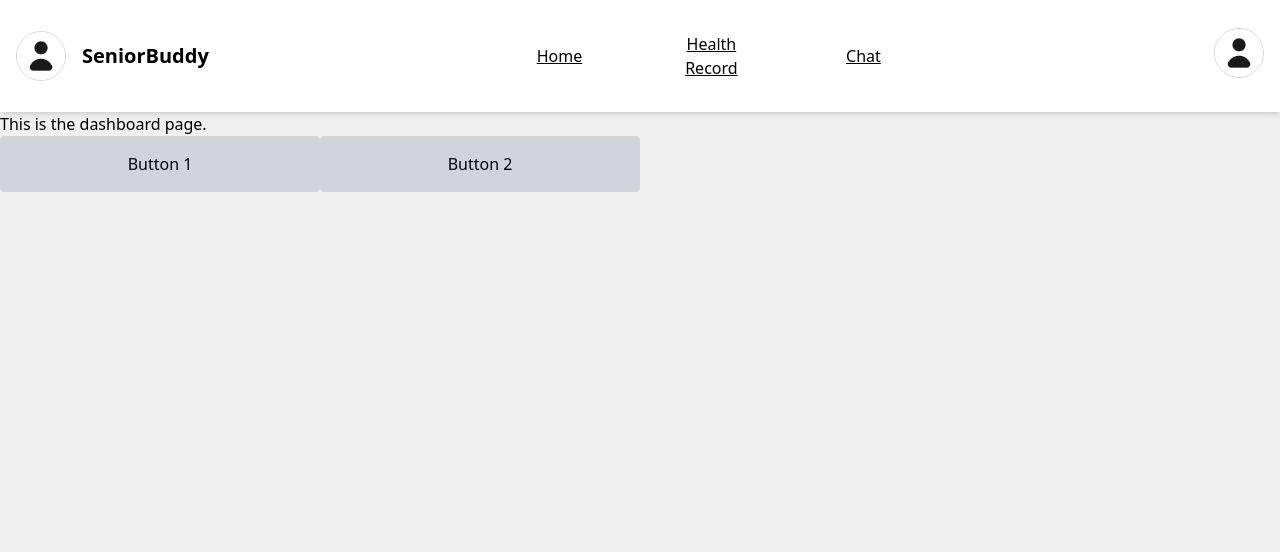
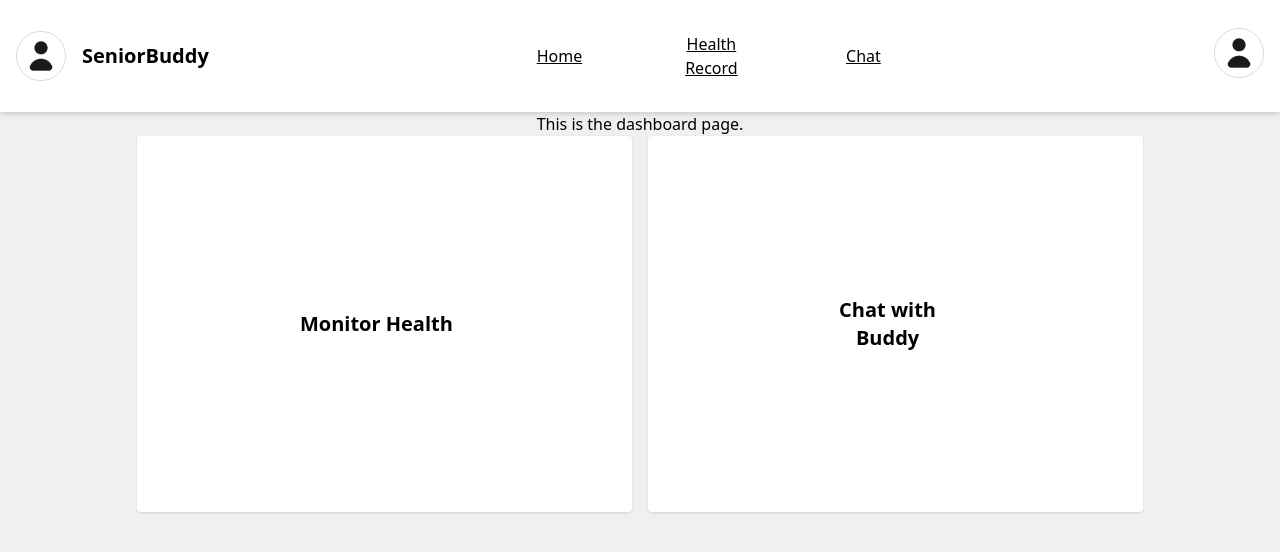
Before and after one commit to Carol-cs/nwhacks2025, a React (Vite) app in the folder client/: page / in a window 1280 px wide. Shown: the top 552 px of the page. Built offline with nearby package versions, Linux system fonts and the light colour scheme.

Commit message:
dashboard update

```diff
--- a/client/src/components/TopNavigationBar.jsx
+++ b/client/src/components/TopNavigationBar.jsx
@@ -19,20 +19,20 @@ const TopNavigationBar = () => {
                 </button>
                 <nav className="flex space-x-6">
                     <button
-                        className="rounded-button button-width"
+                        className="rounded-button rounded-button-width"
                         onClick={() => navigate('/')}
                     >
                         Home
                     </button>
 
                     <button
-                        className="rounded-button button-width"
+                        className="rounded-button rounded-button-width"
                         onClick={() => navigate('/health-record')}
                     >
                         Health Record
                     </button>
                     <button
-                        className="rounded-button button-width"
+                        className="rounded-button rounded-button-width"
                         onClick={() => navigate('/chat')}
                     >
                         Chat
--- a/client/src/index.css
+++ b/client/src/index.css
@@ -5,6 +5,13 @@
 body {
   /* font-family: 'Roboto', sans-serif; */
   background-color: #f0f0f0;
+}
+
+.logo {
+    width: 50px;
+    height: 50px;
+    border-radius: 100%;
+    border: 1.5px solid #d6d6d6;
 }
 
 .rounded-button {
@@ -27,9 +34,10 @@ body {
 .rounded-button:not(.current):hover {
     text-decoration-color: #d4d4d4;
 }
-.button-width {
+.rounded-button-width {
     width: 10vw;
 }
+
 .profile-button {
     width: 50px;
     height: 50px;
@@ -37,9 +45,9 @@ body {
     border: 1.5px solid #d6d6d6;
 }
 
-.logo {
-    width: 50px;
-    height: 50px;
-    border-radius: 100%;
-    border: 1.5px solid #d6d6d6;
+.page-preview-button {
+    @apply rounded bg-white p-40 w-1/2  flex justify-center items-center space-x-4 shadow;
 }
+.page-preview-button:hover {
+    @apply bg-gray-50;
+}
--- a/client/src/pages/ChatPage.jsx
+++ b/client/src/pages/ChatPage.jsx
@@ -1,10 +1,14 @@
 import React from "react";
 import { BrowserRouter as Router, Routes, Route } from "react-router-dom";
+import { Link, useNavigate } from "react-router-dom";
 
 const ChatPage = () => {
     return (
         <div>
             <h1>This is the chat page.</h1>
+            <Link to="/health-record">
+                <button className="rounded bg-gray-300 p-4 w-1/4">Button 1</button>
+            </Link>
         </div>
     );
 };
--- a/client/src/pages/DashboardPage.jsx
+++ b/client/src/pages/DashboardPage.jsx
@@ -1,17 +1,30 @@
 import React from "react";
-import { Link } from "react-router-dom";
+import { Link, useNavigate } from "react-router-dom";
 
 const DashboardPage = () => {
+  const navigate = useNavigate();
+
   return (
-    <div>
-      <h1>This is the dashboard page.</h1>
-      <nav>
-        <Link to="/health-record">
-          <button className="rounded bg-gray-300 p-4 w-1/4">Button 1</button>
-        </Link>
-        <Link to="/chat">
-          <button className="rounded bg-gray-300 p-4 w-1/4">Button 2</button>
-        </Link>
+    <div className="flex flex-col items-center">
+      <div className="flex justify-center items-center">
+        <h1>This is the dashboard page.</h1>
+      </div>
+      <nav className="flex justify-start space-x-4">
+        <button
+            onClick={() => navigate('/')}
+            className="page-preview-button"
+        >
+          <h1 className="text-xl font-bold">Monitor Health</h1>
+          <img></img>
+        </button>
+
+        <button
+            onClick={() => navigate('/')}
+            className="page-preview-button"
+        >
+          <h1 className="text-xl font-bold">Chat with Buddy</h1>
+          <img></img>
+        </button>
       </nav>
     </div>
   );
```
